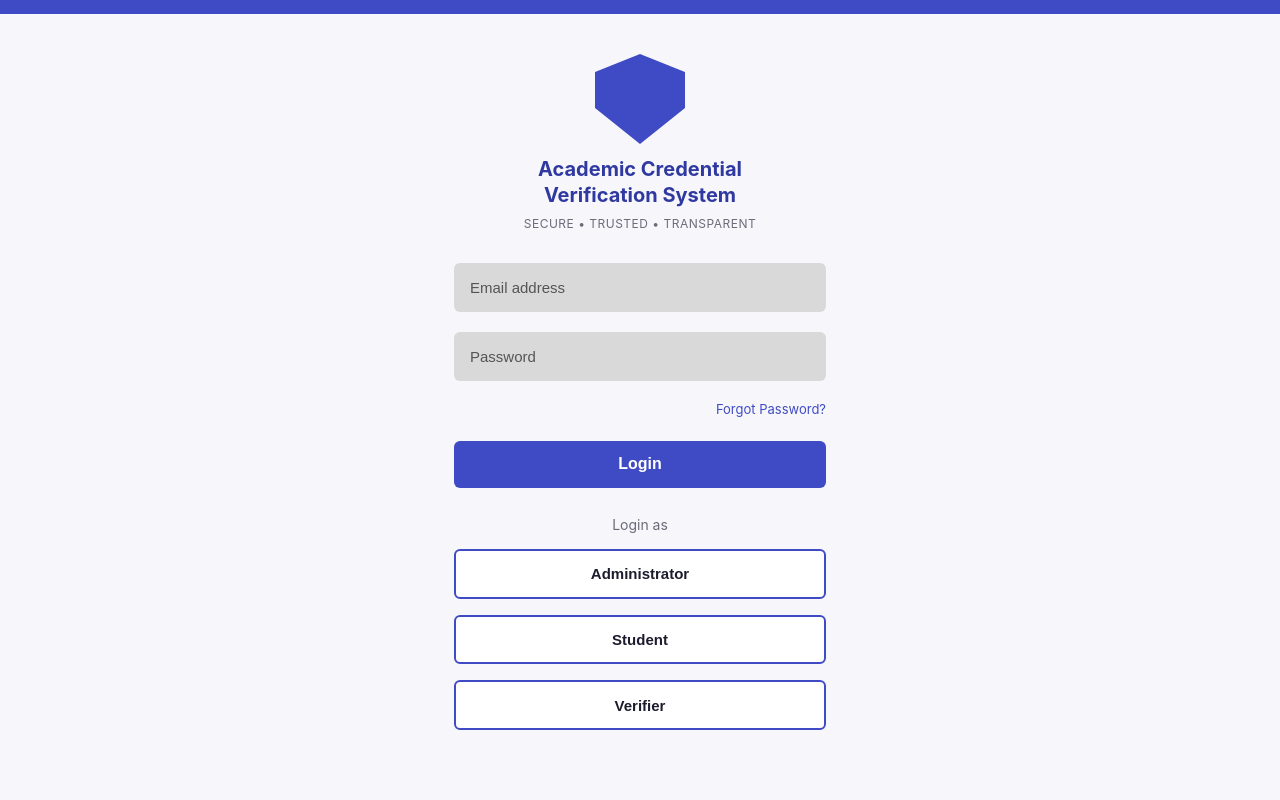
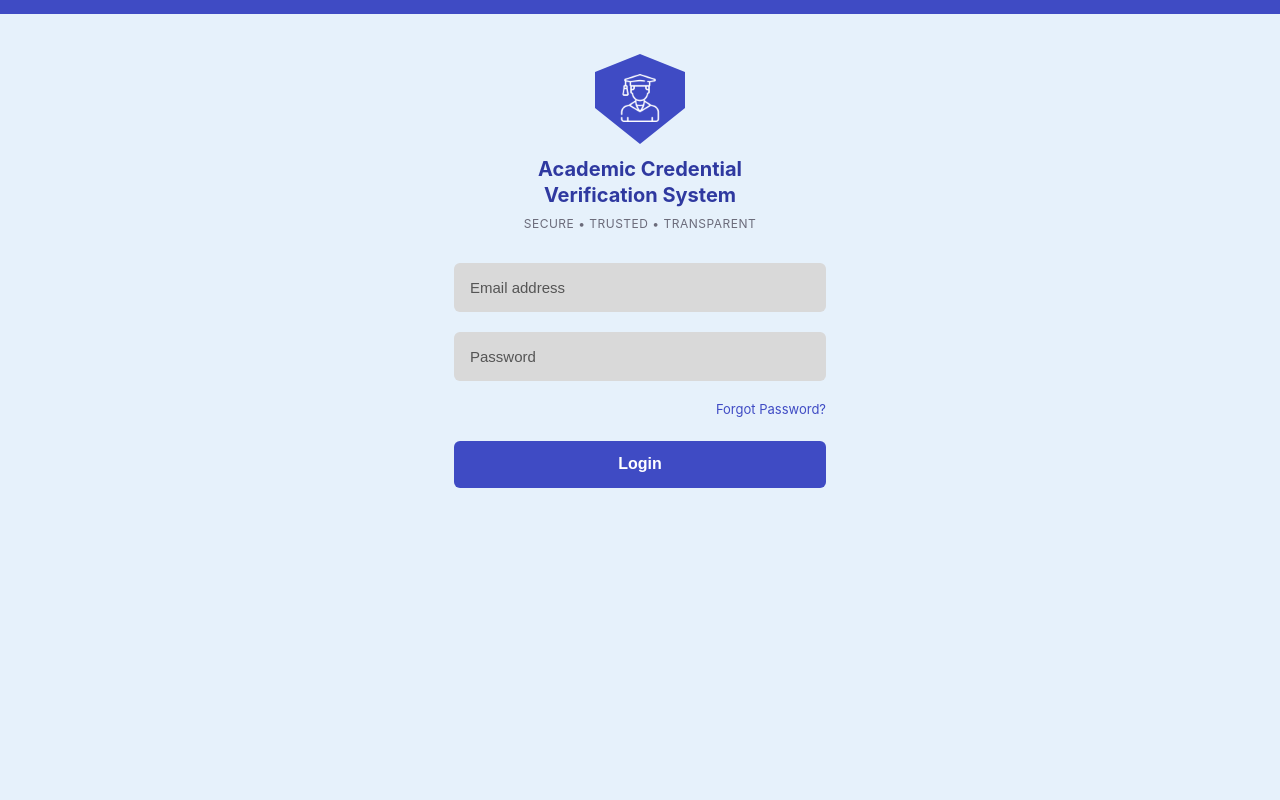
Before and after one commit to GilbertL40/Blockchain-Based-Academic-Credential-Verification-System, a Flask app: page / in a window 1280 px wide. Run offline with Flask 3, Linux system fonts and the light colour scheme; some libraries are stand-ins or nearby versions.

Commit message:
Login Improvements

```diff
--- a/static/style.css
+++ b/static/style.css
@@ -54,6 +54,10 @@ a {
   display: flex;
   align-items: center;
   justify-content: center;
+}
+.shield img {
+  filter: brightness(0) invert(1);
+  margin-top: -2px;
 }
 
 .login-logo .shield i {
@@ -852,3 +856,67 @@ table.credentials tr:last-child td {
   flex: 1;
   text-align: right;
 }
+
+/* ---------- Login page background ---------- */
+body {
+  background: #e6f1fb;
+  position: relative;
+  overflow-x: hidden;
+}
+
+.bg-icon {
+  position: absolute;
+  color: #b5d4f4;
+  opacity: 0.5;
+  z-index: 0;
+  pointer-events: none;
+}
+
+.bg-icon-1 {
+  top: -20px;
+  left: -10px;
+  font-size: 130px;
+}
+
+.bg-icon-2 {
+  bottom: -30px;
+  right: -20px;
+  font-size: 150px;
+}
+
+.bg-icon-3 {
+  top: 40%;
+  right: 6%;
+  font-size: 56px;
+  color: #85b7eb;
+  opacity: 0.45;
+}
+
+.login-wrap {
+  position: relative;
+  z-index: 1;
+}
+
+/* ---------- Login button interactive states ---------- */
+.btn-login {
+  transition: background-color 0.15s ease, transform 0.1s ease, box-shadow 0.15s ease;
+}
+
+.btn-login:hover {
+  background: var(--brand-blue-dark);
+  cursor: pointer;
+}
+
+.btn-login:focus-visible {
+  outline: none;
+  box-shadow: 0 0 0 3px rgba(63, 75, 196, 0.35);
+}
+
+.btn-login:active {
+  background: #262f80;
+  transform: scale(0.98);
+}
+
+.shield img {
+  filter: brightness(0) invert(1);
+}
--- a/templates/login.html
+++ b/templates/login.html
@@ -11,9 +11,15 @@
 
 <div class="top-bar"></div>
 
+<i class="ti ti-shield-check bg-icon bg-icon-1" aria-hidden="true"></i>
+<i class="ti ti-certificate bg-icon bg-icon-2" aria-hidden="true"></i>
+<i class="ti ti-lock bg-icon bg-icon-3" aria-hidden="true"></i>
+
 <div class="login-wrap">
   <div class="login-logo">
-    <div class="shield"><i class="ti ti-school"></i></div>
+<div class="shield">
+  <img src="{{ url_for('static', filename='logo-icon.png') }}" alt="Academic Credential Verification System logo" width="48" height="48">
+</div>
     <h1>Academic Credential<br>Verification System</h1>
     <p class="tagline">SECURE &bull; TRUSTED &bull; TRANSPARENT</p>
   </div>
@@ -30,22 +36,7 @@
 
     <button type="submit" class="btn-login">Login</button>
   </form>
-
-  <p class="login-as-label">Login as</p>
-
-  <button type="button" class="role-btn" data-role="administrator">Administrator</button>
-  <button type="button" class="role-btn" data-role="student">Student</button>
-  <button type="button" class="role-btn" data-role="verifier">Verifier</button>
 </div>
-
-<script>
-  document.querySelectorAll('.role-btn').forEach(function (btn) {
-    btn.addEventListener('click', function () {
-      document.querySelectorAll('.role-btn').forEach(b => b.style.background = '#fff');
-      btn.style.background = '#eef0fc';
-    });
-  });
-</script>
 
 </body>
 </html>
```
Also changed, not shown: static/logo-icon.png (added).
